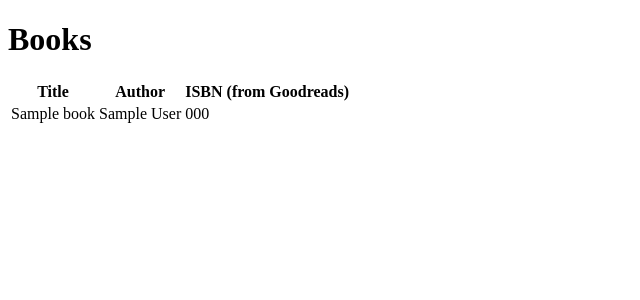
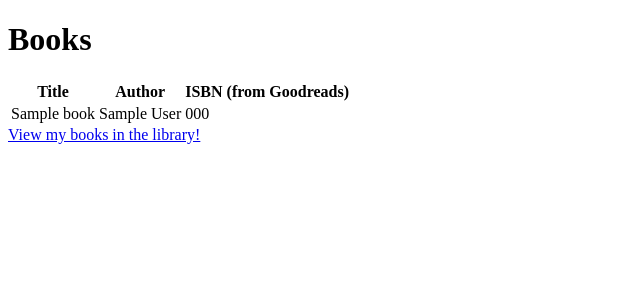
Before and after one commit to ESQG/library-multisearch, a Python web app: template templates/books.html in a window 1280 px wide. Shown: the top 300 px of the page, without its empty margins (0-640 px from the left). Run offline with Jinja, Linux system fonts and the light colour scheme; the template is opened without the code that fills it: most values are stand-ins (such as "Sample title", 1, 10 or a date in 2020).

Commit message:
minor edit: added link to library books page

```diff
--- a/templates/books.html
+++ b/templates/books.html
@@ -22,6 +22,8 @@
 {% endfor %}
 
 </table>
+
+<a class="center" href="/librarybooks">View my books in the library!</a>
 {% else %}
 
 <p> I'm sorry, you have no books yet!</p>
```
